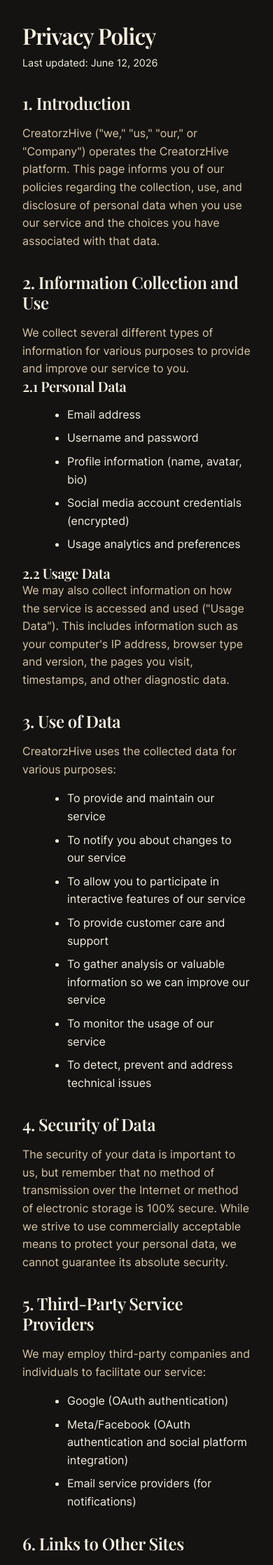
After one commit to Xakiwink/CreatorzHive, a PHP site: page /creatorzhive/privacy-policy in a window 390 px wide. The commit adds this page. Shown: the top 2236 px of the page at 70% size. Run offline with PHP 8.4, Linux system fonts and the light colour scheme; some libraries are stand-ins or nearby versions.

Commit message:
Feat: Add Privacy Policy and Terms of Service pages
Created two public-facing legal pages for user compliance and transparency:

Files created:
- frontend/pages/privacy-policy.php - Comprehensive privacy policy
- frontend/pages/terms-of-service.php - Complete terms of service

Changes:
- Added privacyPolicy() and termsOfService() methods to SystemController
- Added routes in backend/routes/web.php for both pages
- Pages styled consistently with app dark theme
- Responsive layout with max-width container

URLs:
- Privacy Policy: https://creatorz.freedev.app/?route=privacy-policy
- Terms of Service: https://creatorz.freedev.app/?route=terms-of-service

Both pages include:
- Responsive design
- Dark mode support
- Clear sections and formatting
- Contact information for inquiries

```diff
--- a/backend/routes/web.php
+++ b/backend/routes/web.php
@@ -29,3 +29,6 @@ router_get_action('google-callback', CreatorzHive\Controllers\GoogleAuthControll
 
 router_get_action('oauth-connect', CreatorzHive\Controllers\OauthController::class, 'connectStart', ['auth']);
 router_get_action('oauth-callback', CreatorzHive\Controllers\OauthController::class, 'callbackHandler');
+
+router_get_action('privacy-policy', CreatorzHive\Controllers\SystemController::class, 'privacyPolicy');
+router_get_action('terms-of-service', CreatorzHive\Controllers\SystemController::class, 'termsOfService');
--- /dev/null
+++ b/frontend/pages/privacy-policy.php
@@ -0,0 +1,82 @@
+<?php
+require_once dirname(__DIR__, 2) . '/backend/bootstrap-web-view.php';
+?>
+<!DOCTYPE html>
+<html lang="en" data-theme="dark">
+<head>
+  <meta charset="utf-8">
+  <meta name="viewport" content="width=device-width, initial-scale=1">
+  <meta name="color-scheme" content="light dark">
+  <title>Privacy Policy — CreatorzHive</title>
+  <link rel="stylesheet" href="<?= htmlspecialchars(asset_url('frontend/css/auth.css')) ?>">
+  <link rel="stylesheet" href="<?= htmlspecialchars(asset_url('frontend/css/dark-mode.css')) ?>">
+  <style>
+    body { background: var(--bg-primary); color: var(--text-primary); line-height: 1.6; }
+    .legal-container { max-width: 900px; margin: 0 auto; padding: 2rem; }
+    h1 { margin-bottom: 0.5rem; }
+    .last-updated { color: var(--text-secondary); font-size: 0.9rem; margin-bottom: 2rem; }
+    h2 { margin-top: 2rem; margin-bottom: 1rem; }
+    ul, ol { margin: 1rem 0 1rem 1.5rem; }
+    li { margin: 0.5rem 0; }
+  </style>
+</head>
+<body>
+<div class="legal-container">
+  <h1>Privacy Policy</h1>
+  <p class="last-updated">Last updated: June 12, 2026</p>
+
+  <h2>1. Introduction</h2>
+  <p>CreatorzHive ("we," "us," "our," or "Company") operates the CreatorzHive platform. This page informs you of our policies regarding the collection, use, and disclosure of personal data when you use our service and the choices you have associated with that data.</p>
+
+  <h2>2. Information Collection and Use</h2>
+  <p>We collect several different types of information for various purposes to provide and improve our service to you.</p>
+
+  <h3>2.1 Personal Data</h3>
+  <ul>
+    <li>Email address</li>
+    <li>Username and password</li>
+    <li>Profile information (name, avatar, bio)</li>
+    <li>Social media account credentials (encrypted)</li>
+    <li>Usage analytics and preferences</li>
+  </ul>
+
+  <h3>2.2 Usage Data</h3>
+  <p>We may also collect information on how the service is accessed and used ("Usage Data"). This includes information such as your computer's IP address, browser type and version, the pages you visit, timestamps, and other diagnostic data.</p>
+
+  <h2>3. Use of Data</h2>
+  <p>CreatorzHive uses the collected data for various purposes:</p>
+  <ul>
+    <li>To provide and maintain our service</li>
+    <li>To notify you about changes to our service</li>
+    <li>To allow you to participate in interactive features of our service</li>
+    <li>To provide customer care and support</li>
+    <li>To gather analysis or valuable information so we can improve our service</li>
+    <li>To monitor the usage of our service</li>
+    <li>To detect, prevent and address technical issues</li>
+  </ul>
+
+  <h2>4. Security of Data</h2>
+  <p>The security of your data is important to us, but remember that no method of transmission over the Internet or method of electronic storage is 100% secure. While we strive to use commercially acceptable means to protect your personal data, we cannot guarantee its absolute security.</p>
+
+  <h2>5. Third-Party Service Providers</h2>
+  <p>We may employ third-party companies and individuals to facilitate our service:</p>
+  <ul>
+    <li>Google (OAuth authentication)</li>
+    <li>Meta/Facebook (OAuth authentication and social platform integration)</li>
+    <li>Email service providers (for notifications)</li>
+  </ul>
+
+  <h2>6. Links to Other Sites</h2>
+  <p>Our service may contain links to other sites that are not operated by us. If you click on a third-party link, you will be directed to that third party's site. We strongly advise you to review the Privacy Policy of every site you visit.</p>
+
+  <h2>7. Children's Privacy</h2>
+  <p>Our service does not address anyone under the age of 18. We do not knowingly collect personally identifiable information from children under 18. If we become aware that we have collected personal data from a child under 18, we take steps to delete such information and terminate that person's account.</p>
+
+  <h2>8. Changes to This Privacy Policy</h2>
+  <p>We may update our Privacy Policy from time to time. We will notify you of any changes by posting the new Privacy Policy on this page and updating the "last updated" date.</p>
+
+  <h2>9. Contact Us</h2>
+  <p>If you have any questions about this Privacy Policy, please contact us at: privacy@creatorzhive.com</p>
+</div>
+</body>
+</html>
--- a/src/Controllers/SystemController.php
+++ b/src/Controllers/SystemController.php
@@ -35,4 +35,14 @@ final class SystemController extends AbstractController
             }
     }
 
+    public function privacyPolicy(): void
+    {
+        require_once base_path('frontend/pages/privacy-policy.php');
+    }
+
+    public function termsOfService(): void
+    {
+        require_once base_path('frontend/pages/terms-of-service.php');
+    }
+
 }
```
Also changed, not shown: frontend/pages/terms-of-service.php (added, +83 -0 lines).
